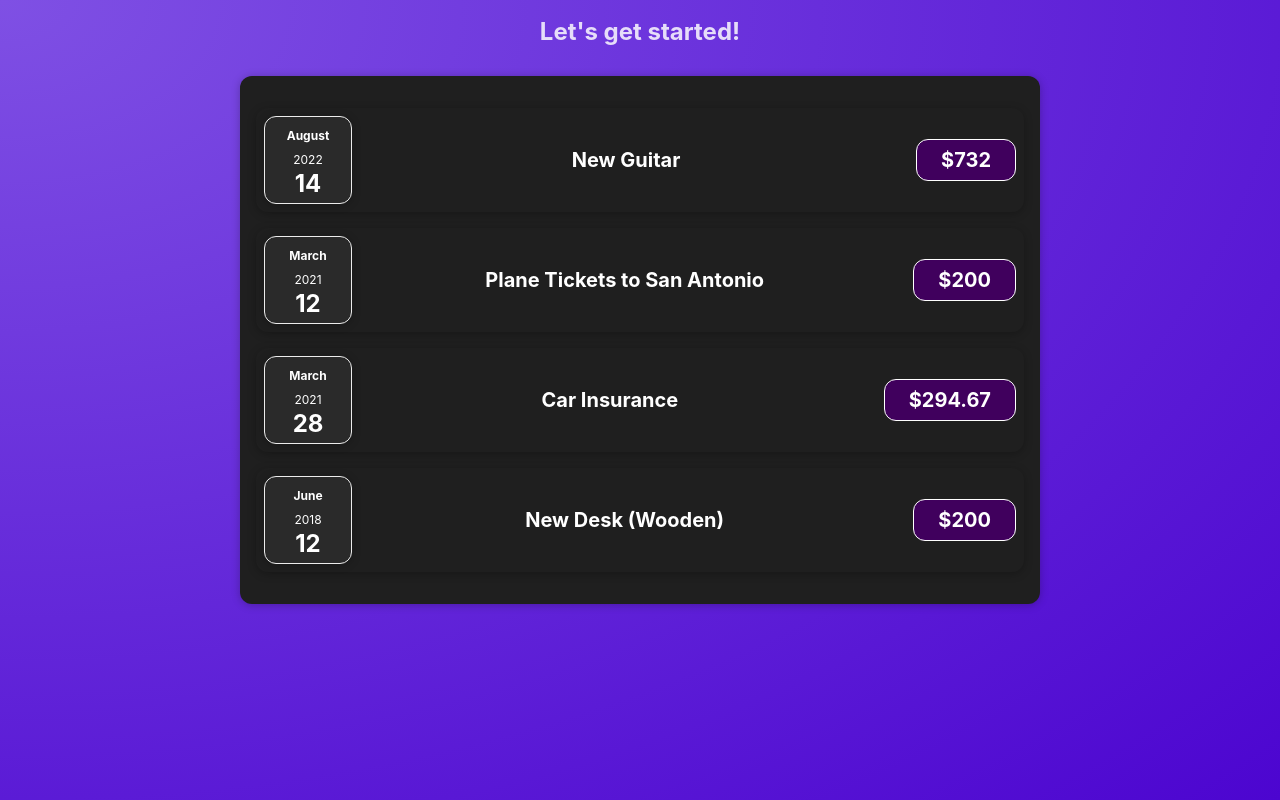
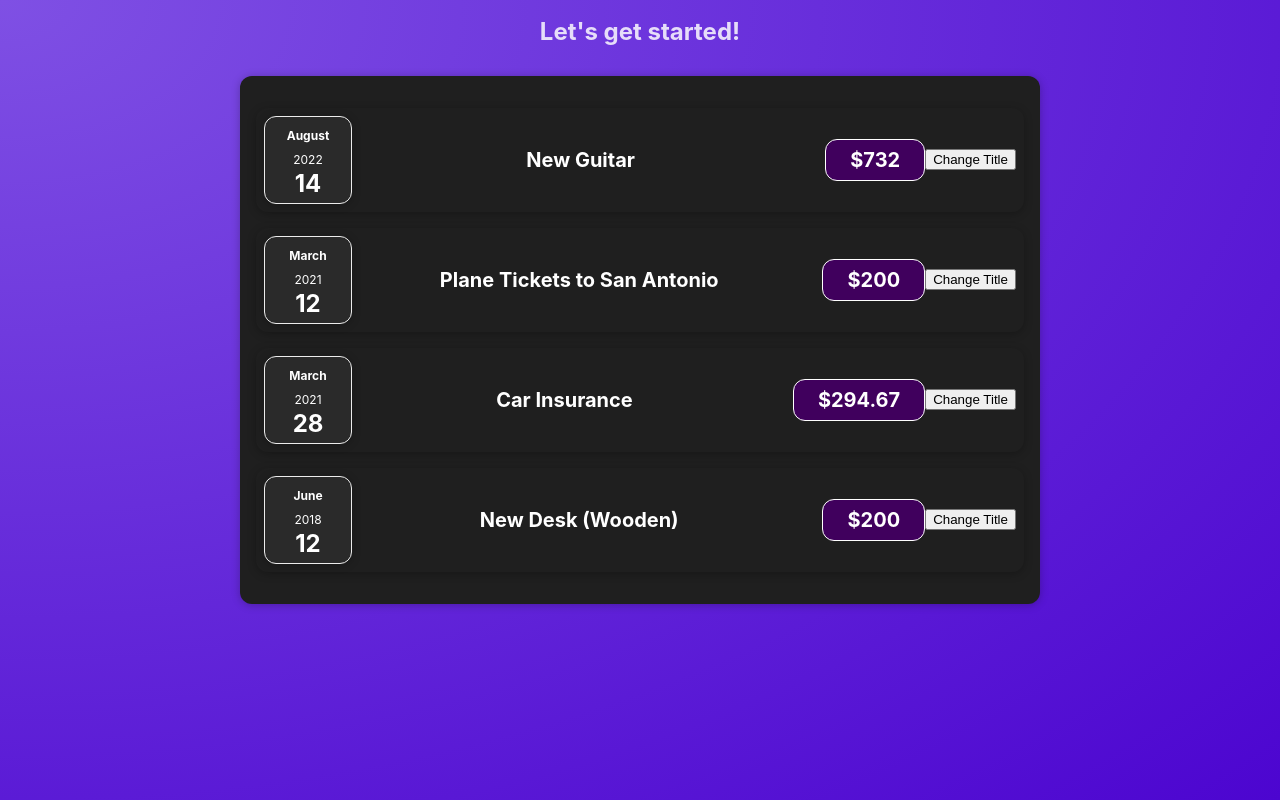
Before and after one commit to mhgarry/check_expenses, a React (Vite) app in the folder client/: page / in a window 1280 px wide. Built offline with nearby package versions, Linux system fonts and the light colour scheme.

Commit message:
useState and updating state

```diff
--- a/client/src/components/Expenses/ExpenseItem.jsx
+++ b/client/src/components/Expenses/ExpenseItem.jsx
@@ -1,15 +1,30 @@
 import Card from "../Card/Card";
 import ExpenseDate from "./ExpenseDate";
 import "./ExpenseItem.css";
+import React, { useState } from "react";
 
 const ExpenseItem = (props) => {
+	// useState(); // updates the state of a component to show different data on the screen. Must be called inside of component functions nor nested functions
+	// useState() returns an array with exactly 2 elements
+	// 1st element is the current state
+	// 2nd element is a function that allows us to update the state
+	// use state returns current value and a function to assign to a new value
+
+
+	const [title, setTitle] = useState(props.expense.title);
+	const changeTitle = () => {
+		setTitle("Updated!");
+		console.log(title);
+	};
+
 	return (
 		<Card className='expense-item'>
 			<ExpenseDate expense={props.expense} />
 			<div className='expense-item__description'>
-				<h2>{props.expense.title}</h2>
+				<h2>{title}</h2>
 				<div className='expense-item__price'>${props.expense.amount}</div>
 			</div>
+			<button onClick={changeTitle}>Change Title</button>
 		</Card>
 	);
 };
```
Also changed, not shown: 1 other file (tests, documents, lock files or other folders).
